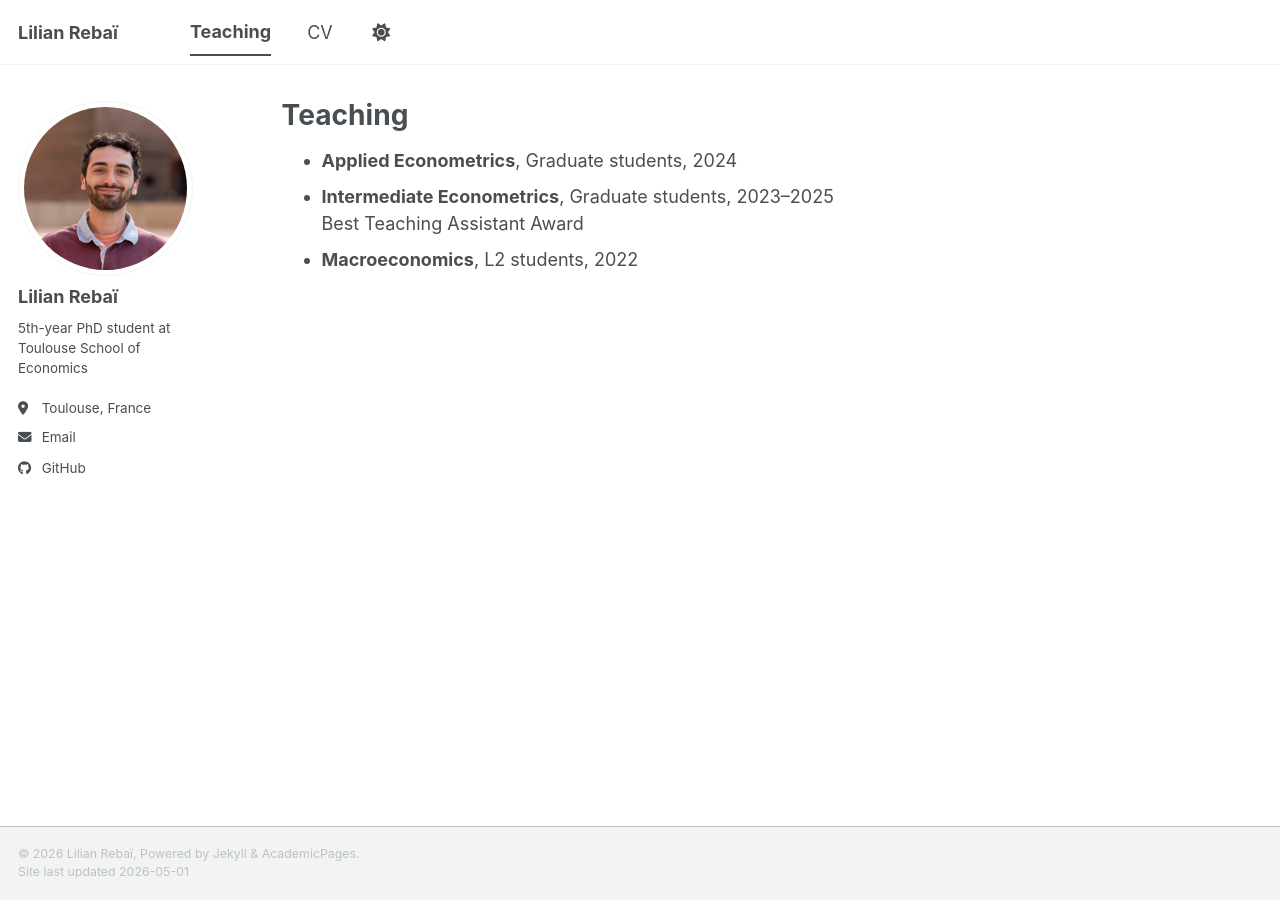
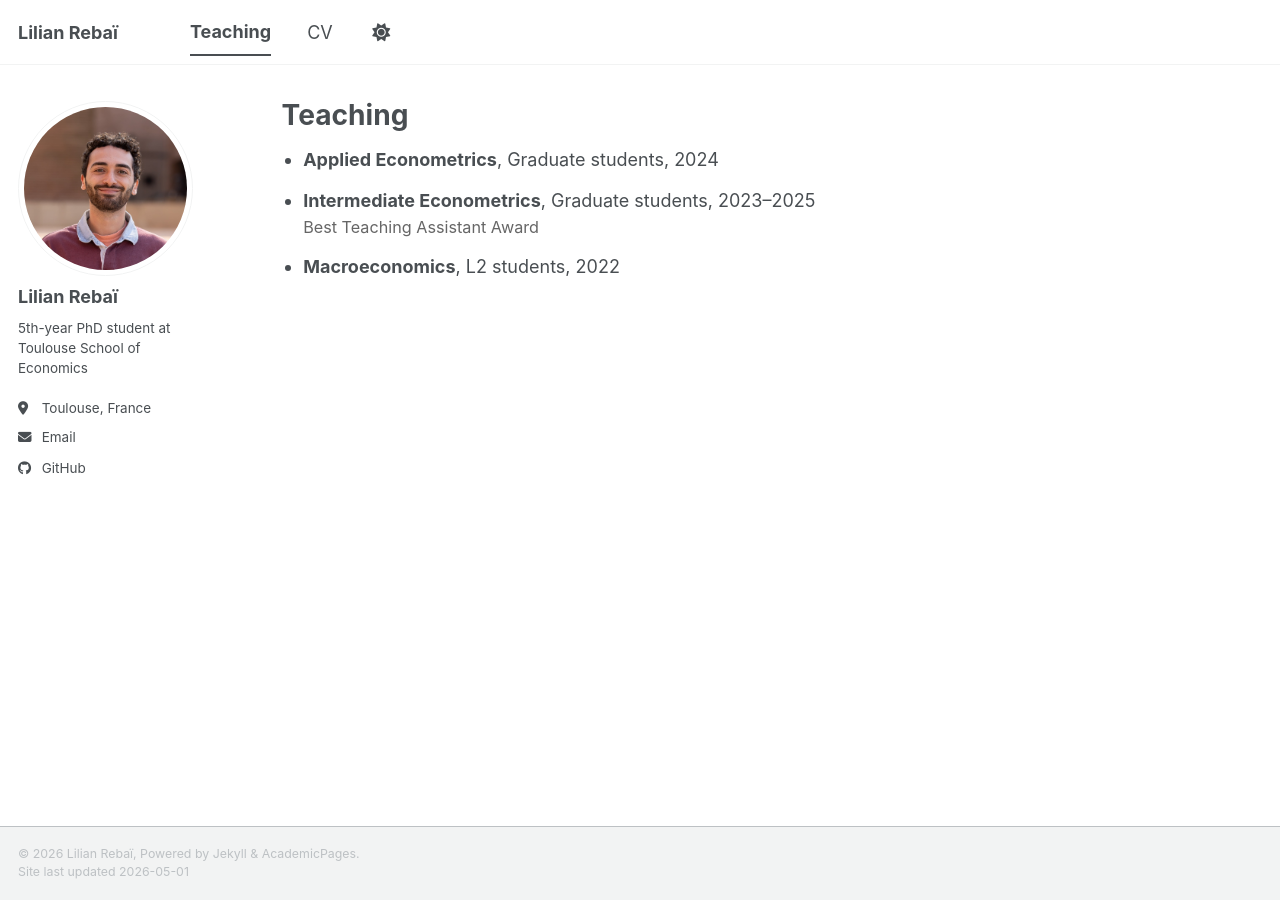
Before and after one commit to lilianrebai/lilianrebai.github.io, a Jekyll site: the page built from _pages/teaching.html, in a window 1280 px wide. Built offline with Jekyll 4.4.1, drawn with Linux system fonts in a browser that asks for light colours; a script bundle is joined from its source files by our own code; library files that are not in the unit come from our copies.

Commit message:
Update main.scss

```diff
--- a/assets/css/main.scss
+++ b/assets/css/main.scss
@@ -114,6 +114,24 @@ details.paper-abstract summary {
 }
 
 /* Slightly muted abstract when opened */
+
+
 details.paper-abstract[open] {
   color: #666;
 }
+
+/* Teaching page */
+.teaching-list {
+  margin-top: 1rem;
+  padding-left: 1.2rem;
+}
+
+.teaching-list li {
+  margin-bottom: 0.8rem;
+  line-height: 1.45;
+}
+
+.teaching-note {
+  color: #666;
+  font-size: 0.9em;
+}
```
